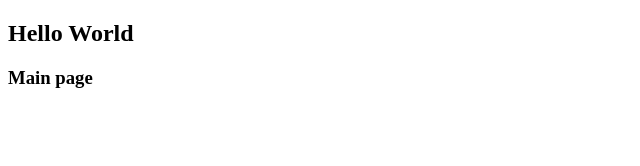
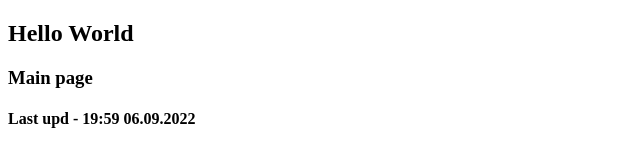
Before and after one commit to D-Volk/D-Volk.github.io, a plain HTML site: page index.html in a window 1280 px wide. Shown: the whole page, without its empty margins (0-640 px from the left). Drawn offline with Linux system fonts and the light colour scheme.

Commit message:
Update index.html

```diff
--- a/index.html
+++ b/index.html
@@ -9,5 +9,6 @@
 <body>
     <h2>Hello World</h2>
     <h3>Main page</h3>
+    <h4>Last upd - 19:59 06.09.2022</h4>
 </body>
 </html>
```
